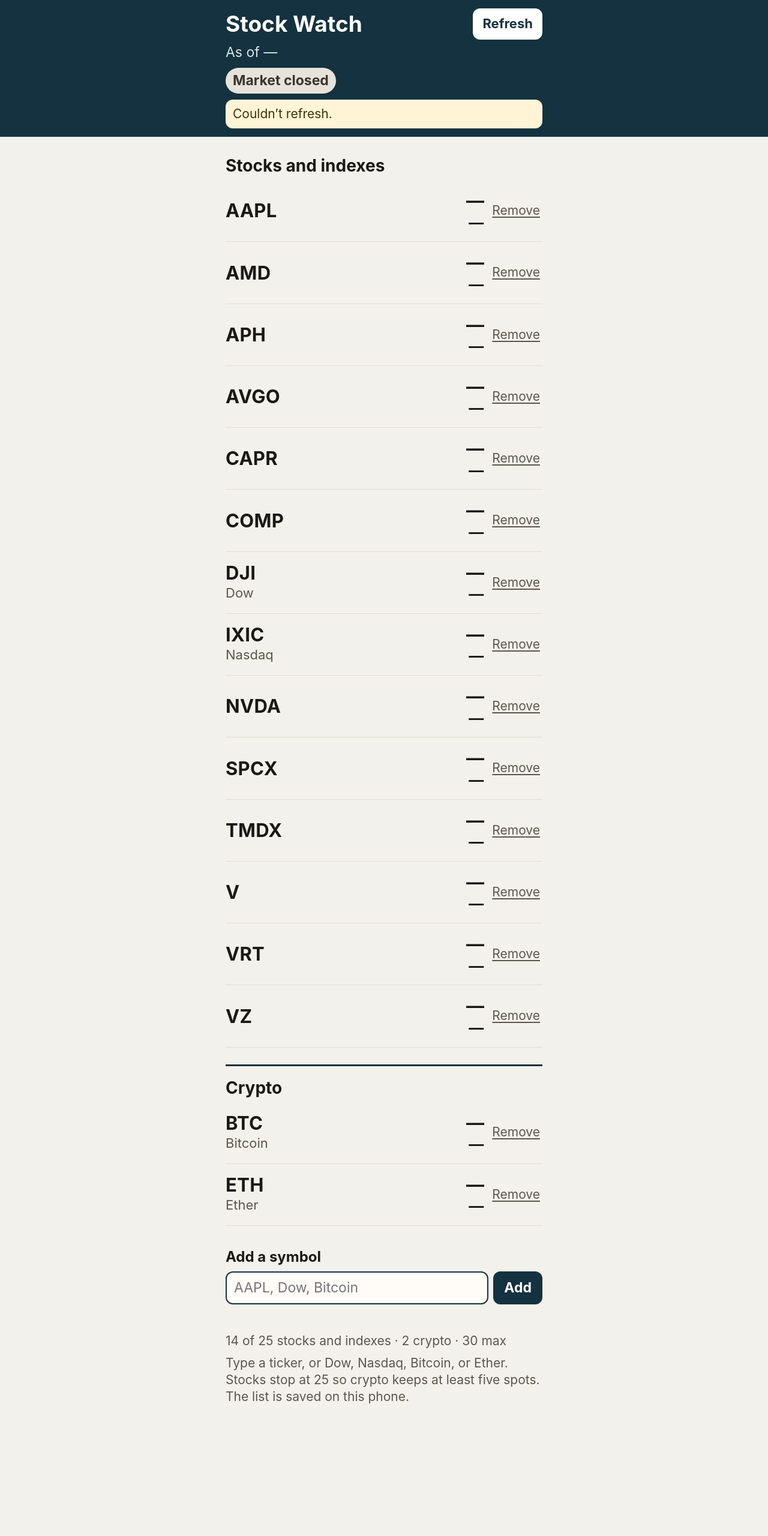
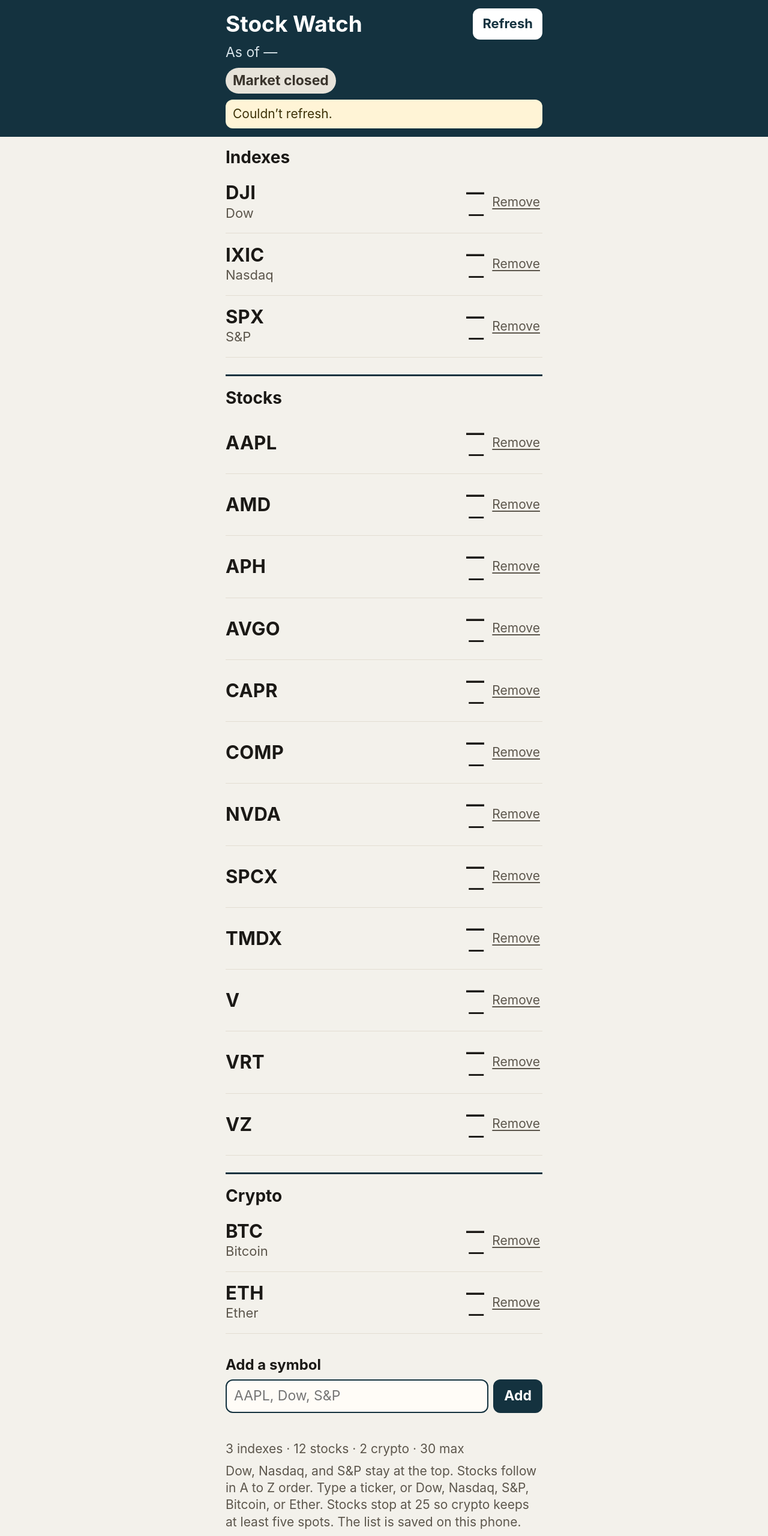
Before and after one commit to condo32819-ops/stock-watch, a plain HTML site: page index.html in a window 1280 px wide. Shown: the whole page at 60% size. Before the commit the page ends 2367 px from the top, so only its background shows below. Drawn offline with Linux system fonts and the light colour scheme; no server answers.

Commit message:
Put Dow, Nasdaq, and the S&P above the stocks
Keep those three indexes in that order at the top of the list, then the stocks A to Z. Crypto stays in its own section.

```diff
--- a/app.js
+++ b/app.js
@@ -19,6 +19,7 @@
   var bannerEl = document.getElementById('banner');
   var pullEl = document.getElementById('pull');
   var refreshBtn = document.getElementById('refresh');
+  var indexesEl = document.getElementById('indexes');
   var stocksEl = document.getElementById('stocks');
   var cryptoEl = document.getElementById('crypto');
   var form = document.getElementById('add-form');
@@ -34,18 +35,37 @@
     return node;
   }
 
+  function freshList() {
+    return SW.PRELOAD.map(function (item) { return Object.assign({}, item); });
+  }
+
   function loadItems() {
+    var items;
+    var saved = false;
     try {
       var raw = localStorage.getItem(LIST_KEY);
-      if (raw == null) return SW.PRELOAD.map(function (item) { return Object.assign({}, item); });
-      var data = JSON.parse(raw);
-      if (!data || !Array.isArray(data.items)) {
-        return SW.PRELOAD.map(function (item) { return Object.assign({}, item); });
+      if (raw == null) {
+        items = freshList();
+      } else {
+        var data = JSON.parse(raw);
+        if (!data || !Array.isArray(data.items)) items = freshList();
+        else {
+          saved = true;
+          items = data.items.map(SW.normalizeItem).filter(Boolean);
+        }
       }
-      return data.items.map(SW.normalizeItem).filter(Boolean);
     } catch (err) {
-      return SW.PRELOAD.map(function (item) { return Object.assign({}, item); });
+      items = freshList();
     }
+    try {
+      if (localStorage.getItem('stock-watch-spx') !== '1') {
+        var hasSpx = items.some(function (item) { return item.symbol === '^GSPC'; });
+        if (!hasSpx) items.push({ symbol: '^GSPC', label: 'S&P', crypto: false });
+        localStorage.setItem('stock-watch-spx', '1');
+        if (saved) localStorage.setItem(LIST_KEY, JSON.stringify({ items: items }));
+      }
+    } catch (err) {}
+    return items;
   }
 
   function saveItems() {
@@ -95,8 +115,8 @@
     }
     renderMarket();
     var split = SW.sections(items);
-    capacityEl.textContent = split.stocks.length + ' of 25 stocks and indexes · ' +
-      split.crypto.length + ' crypto · 30 max';
+    capacityEl.textContent = split.indexes.length + ' indexes · ' +
+      split.stocks.length + ' stocks · ' + split.crypto.length + ' crypto · 30 max';
   }
 
   function placeholder() {
@@ -149,6 +169,7 @@
 
   function renderLists() {
     var split = SW.sections(items);
+    renderList(indexesEl, split.indexes, 'No indexes yet.');
     renderList(stocksEl, split.stocks, 'No stocks yet.');
     renderList(cryptoEl, split.crypto, 'No crypto yet.');
   }
--- a/index.html
+++ b/index.html
@@ -30,8 +30,12 @@
     </div>
   </header>
   <main class="wrap">
+    <section aria-labelledby="indexes-h">
+      <h2 id="indexes-h">Indexes</h2>
+      <div id="indexes"></div>
+    </section>
     <section aria-labelledby="stocks-h">
-      <h2 id="stocks-h">Stocks and indexes</h2>
+      <h2 id="stocks-h">Stocks</h2>
       <div id="stocks"></div>
     </section>
     <section aria-labelledby="crypto-h">
@@ -43,12 +47,12 @@
       <div class="add-row">
         <input id="symbol" name="symbol" type="text" maxlength="24" enterkeyhint="done"
           autocapitalize="characters" autocorrect="off" spellcheck="false" autocomplete="off"
-          placeholder="AAPL, Dow, Bitcoin">
+          placeholder="AAPL, Dow, S&P">
         <button id="add-btn" type="submit">Add</button>
       </div>
       <p id="form-msg" class="form-msg" role="alert"></p>
       <p id="capacity" class="hint"></p>
-      <p class="hint">Type a ticker, or Dow, Nasdaq, Bitcoin, or Ether. Stocks stop at 25 so crypto keeps at least five spots. The list is saved on this phone.</p>
+      <p class="hint">Dow, Nasdaq, and S&P stay at the top. Stocks follow in A to Z order. Type a ticker, or Dow, Nasdaq, S&P, Bitcoin, or Ether. Stocks stop at 25 so crypto keeps at least five spots. The list is saved on this phone.</p>
     </form>
   </main>
   <noscript>
--- a/quote.js
+++ b/quote.js
@@ -20,6 +20,13 @@
     'NASDAQ COMPOSITE': alias('^IXIC', 'Nasdaq', false),
     'IXIC': alias('^IXIC', 'Nasdaq', false),
     '^IXIC': alias('^IXIC', 'Nasdaq', false),
+    'S&P': alias('^GSPC', 'S&P', false),
+    'S&P 500': alias('^GSPC', 'S&P', false),
+    'S&P500': alias('^GSPC', 'S&P', false),
+    'SPX': alias('^GSPC', 'S&P', false),
+    'SP500': alias('^GSPC', 'S&P', false),
+    'GSPC': alias('^GSPC', 'S&P', false),
+    '^GSPC': alias('^GSPC', 'S&P', false),
     'BITCOIN': alias('BTC-USD', 'Bitcoin', true),
     'BTC': alias('BTC-USD', 'Bitcoin', true),
     'BTCUSD': alias('BTC-USD', 'Bitcoin', true),
@@ -34,6 +41,7 @@
   var LABELS = {
     '^DJI': 'Dow',
     '^IXIC': 'Nasdaq',
+    '^GSPC': 'S&P',
     'BTC-USD': 'Bitcoin',
     'ETH-USD': 'Ether'
   };
@@ -74,6 +82,7 @@
     { symbol: 'AVGO' },
     { symbol: '^DJI', label: 'Dow' },
     { symbol: '^IXIC', label: 'Nasdaq' },
+    { symbol: '^GSPC', label: 'S&P' },
     { symbol: 'BTC-USD', label: 'Bitcoin', crypto: true },
     { symbol: 'ETH-USD', label: 'Ether', crypto: true }
   ];
@@ -86,6 +95,7 @@
     var s = String(symbol || '').trim().toUpperCase();
     if (s.charAt(0) === '^') s = s.slice(1);
     if (s.slice(-4) === '-USD') s = s.slice(0, -4);
+    if (s === 'GSPC') return 'SPX';
     return s;
   }
 
@@ -135,16 +145,28 @@
     return sortKey(a.symbol).localeCompare(sortKey(b.symbol), 'en', { sensitivity: 'base' });
   }
 
+  var INDEX_RANK = { '^DJI': 0, '^IXIC': 1, '^GSPC': 2 };
+
+  function byIndex(a, b) {
+    var ia = Object.prototype.hasOwnProperty.call(INDEX_RANK, a.symbol) ? INDEX_RANK[a.symbol] : 100;
+    var ib = Object.prototype.hasOwnProperty.call(INDEX_RANK, b.symbol) ? INDEX_RANK[b.symbol] : 100;
+    if (ia !== ib) return ia - ib;
+    return bySymbol(a, b);
+  }
+
   function sections(items) {
+    var indexes = [];
     var stocks = [];
     var crypto = [];
     for (var i = 0; i < items.length; i++) {
       if (items[i].crypto) crypto.push(items[i]);
+      else if (String(items[i].symbol).charAt(0) === '^') indexes.push(items[i]);
       else stocks.push(items[i]);
     }
+    indexes.sort(byIndex);
     stocks.sort(bySymbol);
     crypto.sort(bySymbol);
-    return { stocks: stocks, crypto: crypto };
+    return { indexes: indexes, stocks: stocks, crypto: crypto };
   }
 
   function addDecision(items, entry) {
@@ -162,7 +184,7 @@
     if (reason === 'duplicate') return sortKey(symbol) + ' is already on the list.';
     if (reason === 'stocks-full') return 'Stocks are full at 25. Those spots stay open for crypto.';
     if (reason === 'full') return 'The list is full at 30.';
-    if (reason === 'invalid') return 'Type a ticker, or Dow, Nasdaq, Bitcoin, or Ether.';
+    if (reason === 'invalid') return 'Type a ticker, or Dow, Nasdaq, S&P, Bitcoin, or Ether.';
     return '';
   }
 
--- a/styles.css
+++ b/styles.css
@@ -118,6 +118,9 @@
   font-weight: 700;
 }
 
+#indexes-h { margin-top: 8px; }
+
+#stocks-h,
 #crypto-h {
   margin-top: 28px;
   padding-top: 18px;
--- a/sw.js
+++ b/sw.js
@@ -1,6 +1,6 @@
 'use strict';
 
-var CACHE = 'stock-watch-v1';
+var CACHE = 'stock-watch-v2';
 var ASSETS = [
   './',
   './index.html',
```
Also changed, not shown: test/quote.test.js (+17 -7 lines), 1 other file.
